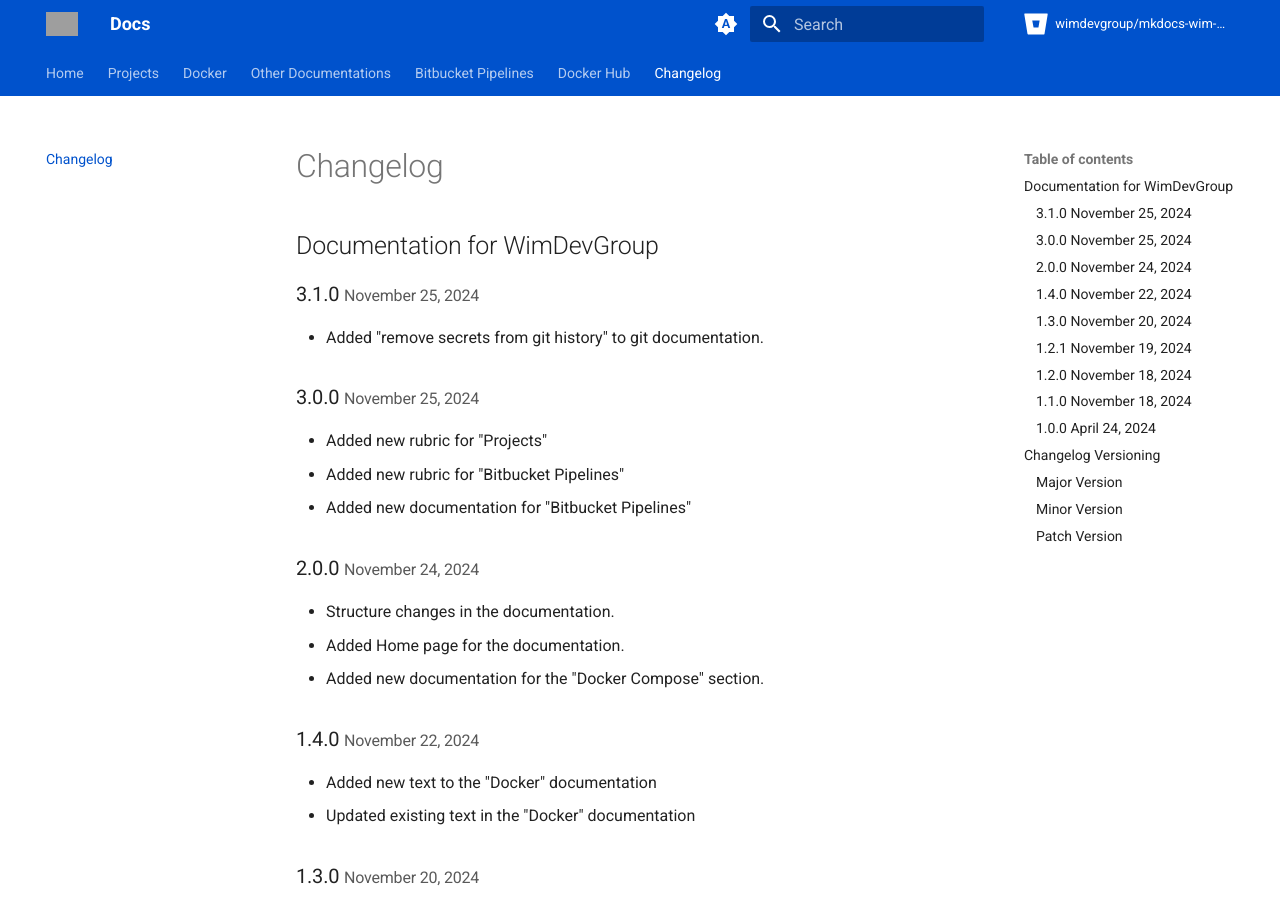
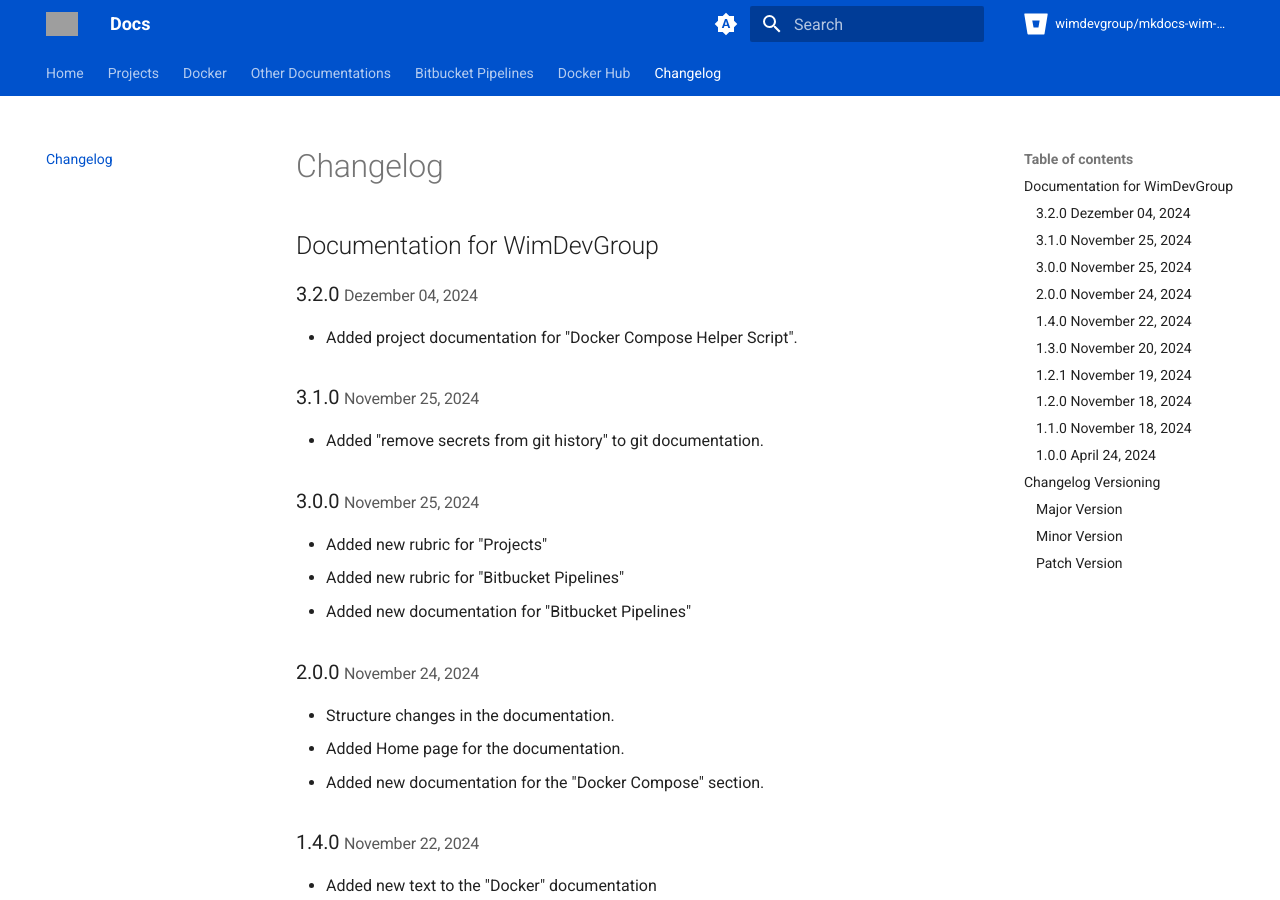
Before and after one commit to wimwenigerkind/mkdocs-wim-wenigerkind, an MkDocs documentation site: the page built from docs/docs/changelog.md, in a window 1280 px wide and 900 px high. Built offline with MkDocs 1.6.1 and Material for MkDocs 9.7.7, drawn with Linux system fonts in a browser that asks for light colours; grey boxes are pictures that could not be loaded.

Commit message:
Added project documentation for "Docker Compose Helper Script"

```diff
--- a/docs/docs/changelog.md
+++ b/docs/docs/changelog.md
@@ -1,6 +1,10 @@
 # Changelog
 
 ## Documentation for WimDevGroup
+
+### 3.2.0 <small>Dezember 04, 2024</small> { id="3.2.0" }
+
+- Added project documentation for "Docker Compose Helper Script".
 
 ### 3.1.0 <small>November 25, 2024</small> { id="3.1.0" }
 
--- a/docs/mkdocs.yml
+++ b/docs/mkdocs.yml
@@ -55,6 +55,7 @@ nav:
     - Projects:
           - Projects: projects/projects.md
           - GamePanel: projects/gamepanel.md
+          - Docker Compose Helper: projects/docker-compose-helper.md
     - Docker:
           - Docker: docker/docker.md
           - Docker Compose:  docker/docker-compose.md
```
Also changed, not shown: docs/docs/index.md (+1 -0 lines), docs/docs/projects/docker-compose-helper.md (added, +10 -0 lines).
